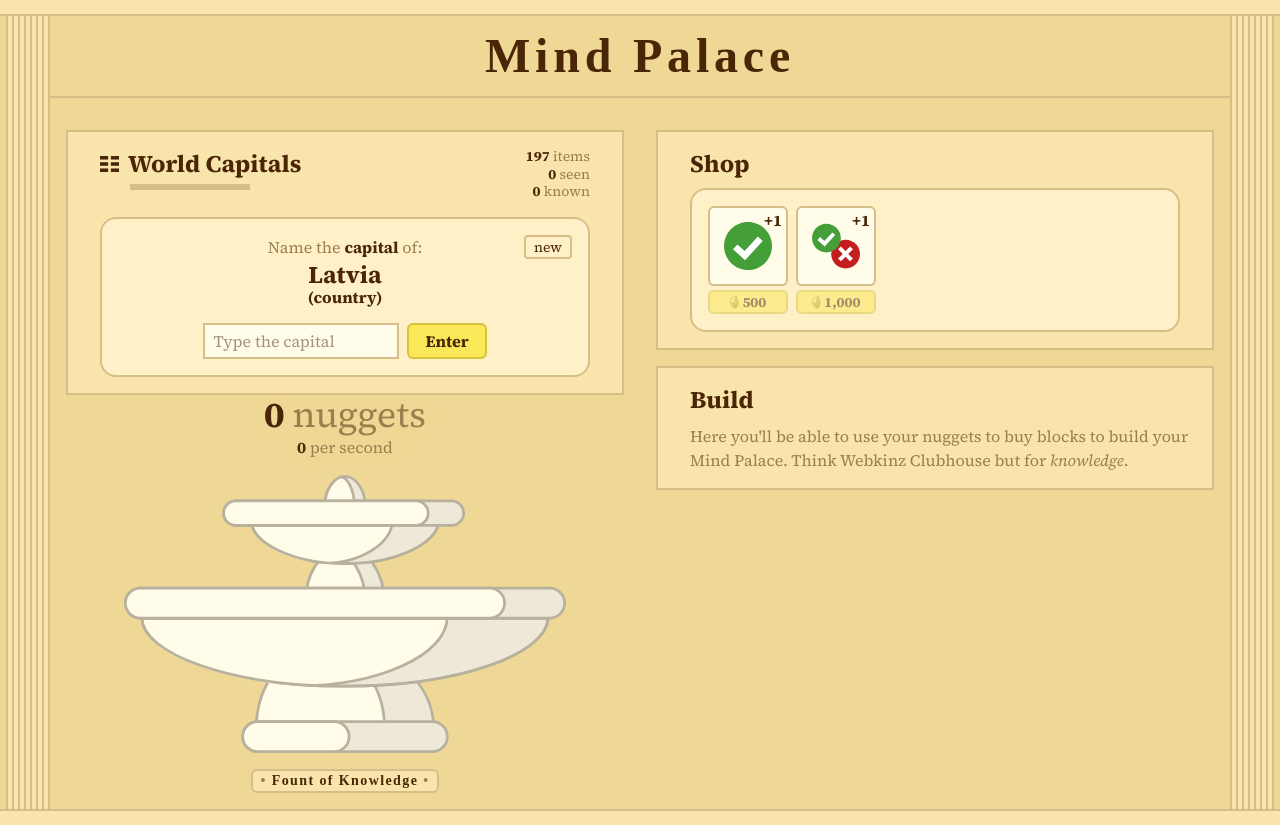
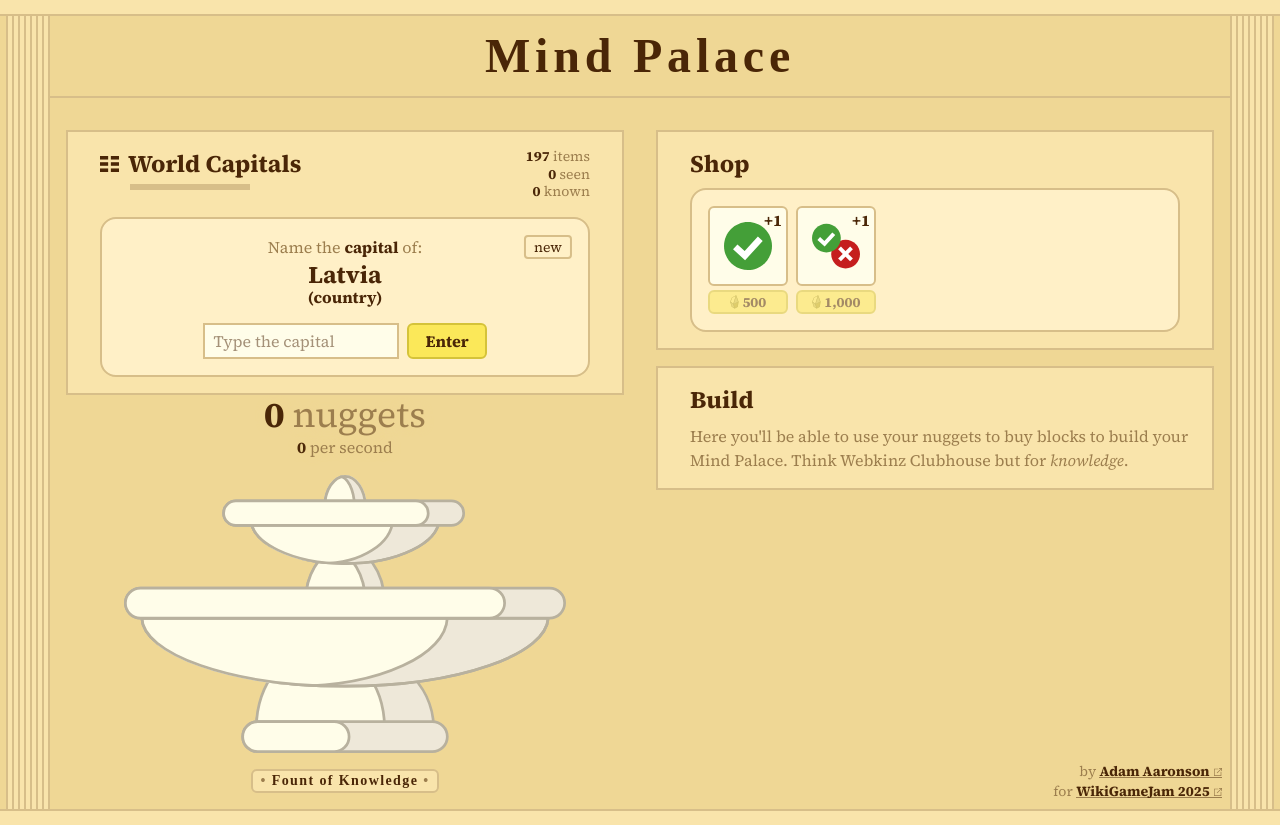
Before and after one commit to adamaaronson/mind-palace, a React (Vite) app: page / in a window 1280 px wide. Built offline with nearby package versions, Linux system fonts and the light colour scheme; a web font is replaced by a local one.

Commit message:
Add footer

```diff
--- a/src/components/App.tsx
+++ b/src/components/App.tsx
@@ -167,7 +167,7 @@ export default function App() {
   };
 
   return (
-    <div className="flex flex-col h-full">
+    <div className="flex flex-col h-full font-theme">
       <div className="bg-light h-4 border-b-2 border-border flex-none"></div>
       <div className="flex flex-row w-full grow-1">
         <div className="flex-none md:flex hidden">
@@ -180,13 +180,13 @@ export default function App() {
           <div className="bg-light border-r-2 border-border w-[6px] h-full"></div>
           <div className="bg-light border-r-2 border-border w-[6px] h-full"></div>
         </div>
-        <div className="flex-auto h-full flex flex-col items-center overflow-hidden">
+        <div className="flex-auto h-full flex flex-col items-center overflow-hidden relative">
           <div className="p-4 px-8 mb-4 border-b-2 border-border w-full">
             <h1 className="text-5xl font-bold text-text-dark font-classical text-center tracking-widest">
               Mind Palace
             </h1>
           </div>
-          <div className="grow m-4 text-text-dark font-theme max-w-[1200px] w-full">
+          <div className="grow m-4 text-text-dark max-w-[1200px] w-full">
             <div className="flex justify-stretch h-full flex-col md:flex-row">
               <div className="flex-1 flex flex-col h-full relative">
                 <div className="px-8 py-4 bg-light mx-4 border-2 border-border">
@@ -397,6 +397,24 @@ export default function App() {
               </div>
             </div>
           </div>
+          <footer className="absolute text-text-light -translate-full left-full top-full w-full text-right text-sm p-2">
+            <p>
+              by{" "}
+              <LinkOrText
+                link="https://aaronson.org"
+                text="Adam Aaronson"
+                isWikipedia={false}
+              />
+            </p>
+            <p>
+              for{" "}
+              <LinkOrText
+                link="https://wikigamejam.org"
+                text="WikiGameJam 2025"
+                isWikipedia={false}
+              />
+            </p>
+          </footer>
         </div>
         <div className="flex-none md:flex hidden">
           <div className="bg-light border-l-2 border-border w-[6px] h-full"></div>
--- a/src/components/LinkOrText.tsx
+++ b/src/components/LinkOrText.tsx
@@ -1,10 +1,11 @@
 interface LinkOrTextProps {
   link?: string;
   text: string;
+  isWikipedia?: boolean;
 }
 
 export default function LinkOrText(props: LinkOrTextProps) {
-  const { link, text } = props;
+  const { link, text, isWikipedia = true } = props;
   return link ? (
     <a
       href={link}
@@ -19,10 +20,17 @@ export default function LinkOrText(props: LinkOrTextProps) {
       }}
     >
       {text}
-      <img
-        src="wikipedia.svg"
-        className="inline-block w-[1em] align-middle ml-1 mb-[0.15em]"
-      ></img>
+      {isWikipedia ? (
+        <img
+          src="wikipedia.svg"
+          className="inline-block w-[1em] align-middle ml-1 mb-[0.1em]"
+        ></img>
+      ) : (
+        <img
+          src="external.svg"
+          className="inline-block w-[0.6em] align-middle ml-1 mb-[0.15em]"
+        ></img>
+      )}
     </a>
   ) : (
     <span className="font-bold text-text-dark">{text}</span>
```
